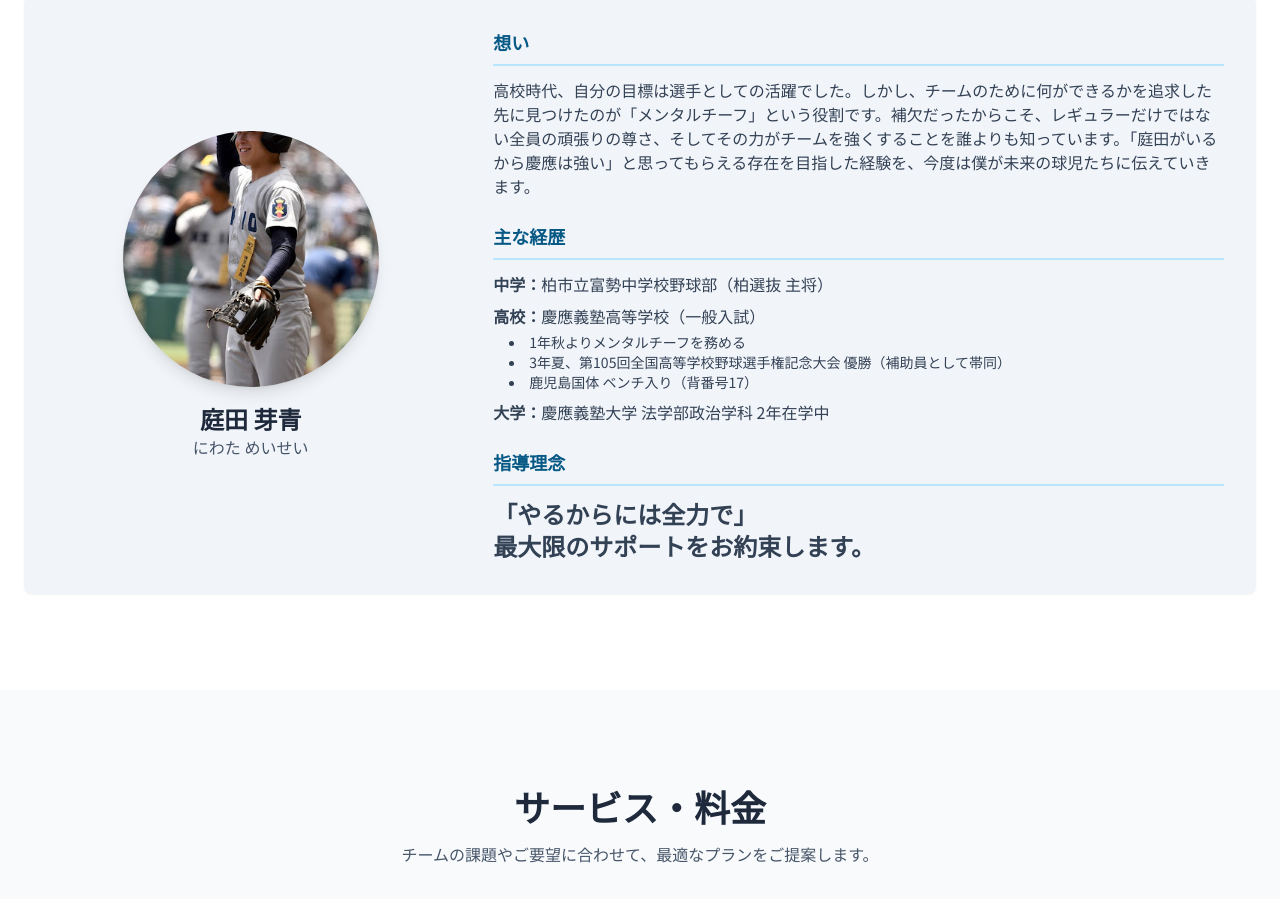
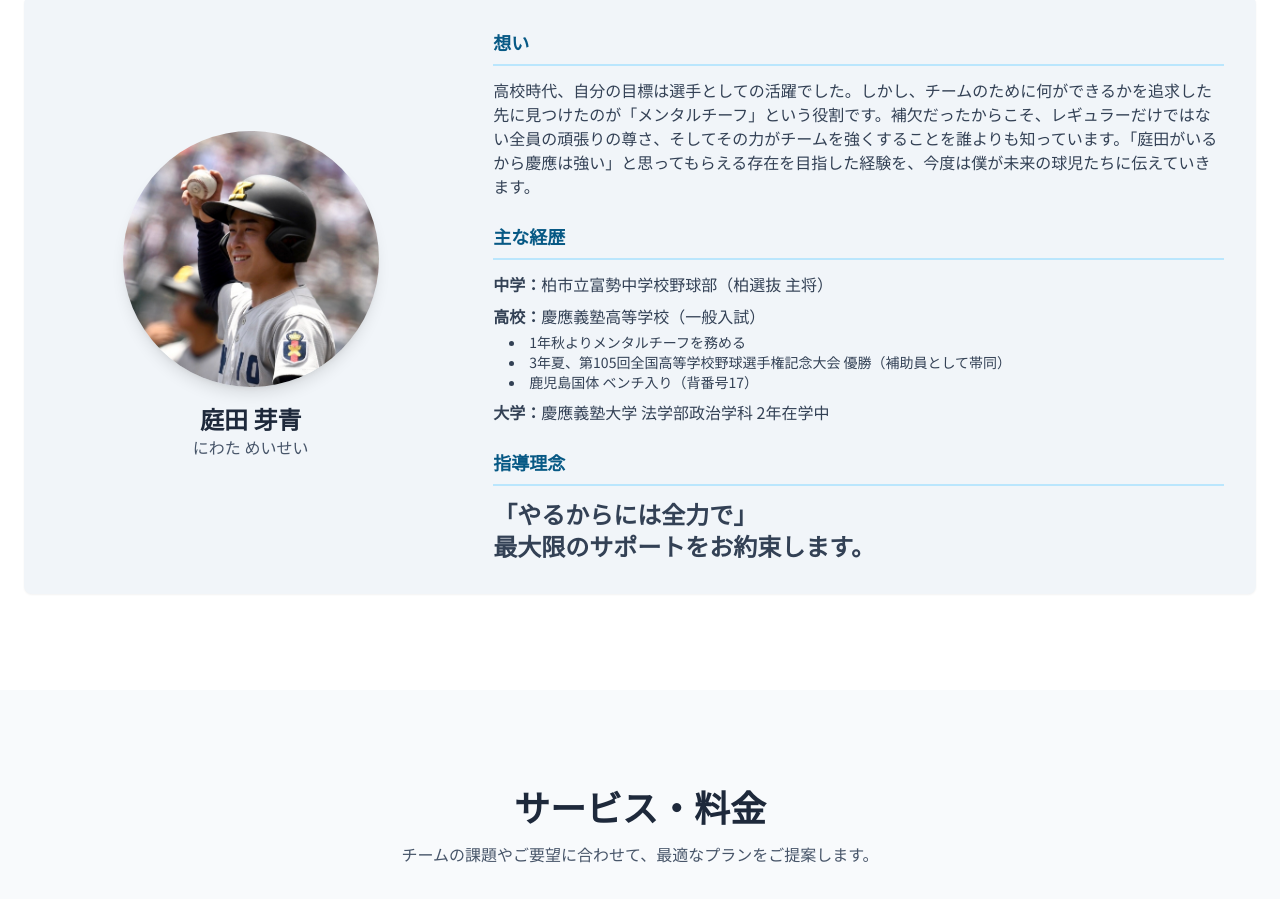
Before and after one commit to dualshock32146-maker/eb-academy, a plain HTML site: page index.html in a window 1280 px wide. Shown: the part 1980-2879 px from the top of the page. Drawn offline with nearby package versions, Linux system fonts and the light colour scheme.

Commit message:
Update index.html

```diff
--- a/index.html
+++ b/index.html
@@ -145,7 +145,7 @@
             <div class="flex flex-col md:flex-row items-center bg-slate-100 rounded-lg p-8 shadow-sm">
                 <div class="md:w-1/3 text-center mb-6 md:mb-0">
                     <!-- ▼ 経歴写真.jpg に差し替え ▼ -->
-                    <img src="./images/経歴写真.jpg"
+                    <img src="./images/pfp.jpg"
                          alt="庭田 芽青 プロフィール写真"
                          class="w-48 h-48 md:w-64 md:h-64 rounded-full mx-auto object-cover shadow-lg"
                          onerror="this.onerror=null;this.src='https://placehold.co/400x400/38bdf8/ffffff?text=Profile+Image';">
```
